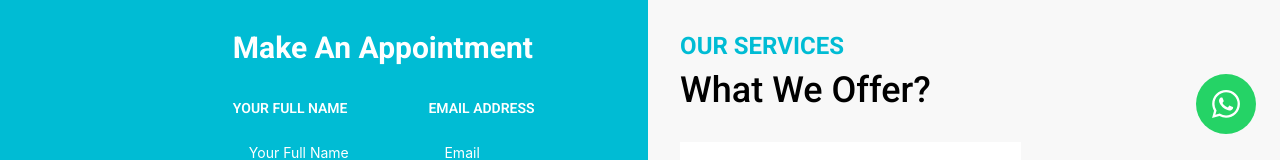
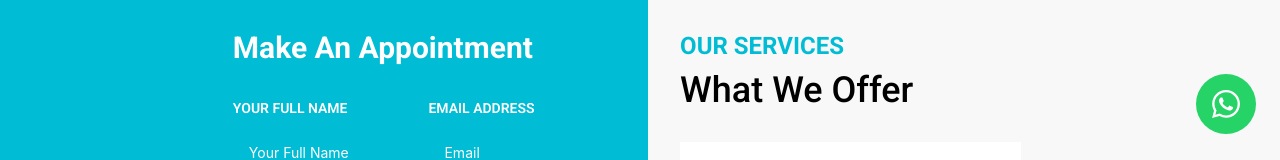
Before and after one commit to rahmatshah1310/doctor-react-app, a React (Vite) app: page / in a window 1280 px wide. Shown: the part 642-802 px from the top of the page. Built offline with nearby package versions, Linux system fonts and the light colour scheme.

Commit message:
removing question mark from landingpage

```diff
--- a/src/pages/LandingPage.jsx
+++ b/src/pages/LandingPage.jsx
@@ -177,7 +177,7 @@ const LandingPage = () => {
                   variants={itemVariants}
                   className="mb-8 text-[var(--black-text)] font-medium text-2xl sm:text-3xl md:text-4xl "
                 >
-                  What We Offer?
+                  What We Offer
                 </motion.h4>
 
                 <motion.div variants={staggerContainer}>
```
